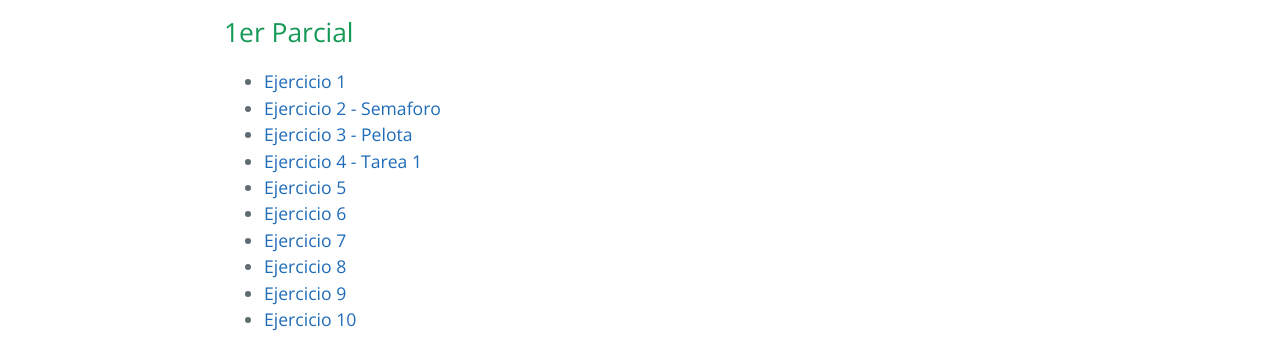
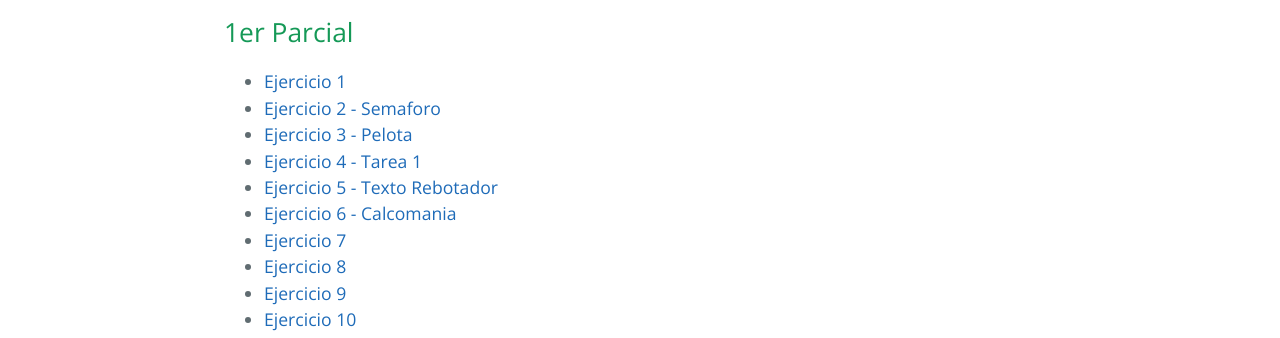
Before and after one commit to meketone/Flash2015, a plain HTML site: page index.html in a window 1280 px wide. Shown: the part 440-778 px from the top of the page. Drawn offline with nearby package versions, Linux system fonts and the light colour scheme.

Commit message:
Mejoramiento de pegatina

```diff
--- a/index.html
+++ b/index.html
@@ -30,8 +30,8 @@
 <li><a href="Ejercicio2/index.html">Ejercicio 2 - Semaforo</a></li>
 <li><a href="Ejercicio3/index.html">Ejercicio 3 - Pelota</a></li>
 <li><a href="Ejercicio4/index.html">Ejercicio 4 - Tarea 1</a></li>
-<li><a href="Ejercicio5/index.html">Ejercicio 5</a></li>
-<li><a href="Ejercicio6/index.html">Ejercicio 6</a></li>
+<li><a href="Ejercicio5/index.html">Ejercicio 5 - Texto Rebotador</a></li>
+<li><a href="Ejercicio6/index.html">Ejercicio 6 - Calcomania</a></li>
 <li><a href="Ejercicio7/index.html">Ejercicio 7</a></li>
 <li><a href="Ejercicio8/index.html">Ejercicio 8</a></li>
 <li><a href="Ejercicio9/index.html">Ejercicio 9</a></li>
```
Also changed, not shown: 2 other files.
